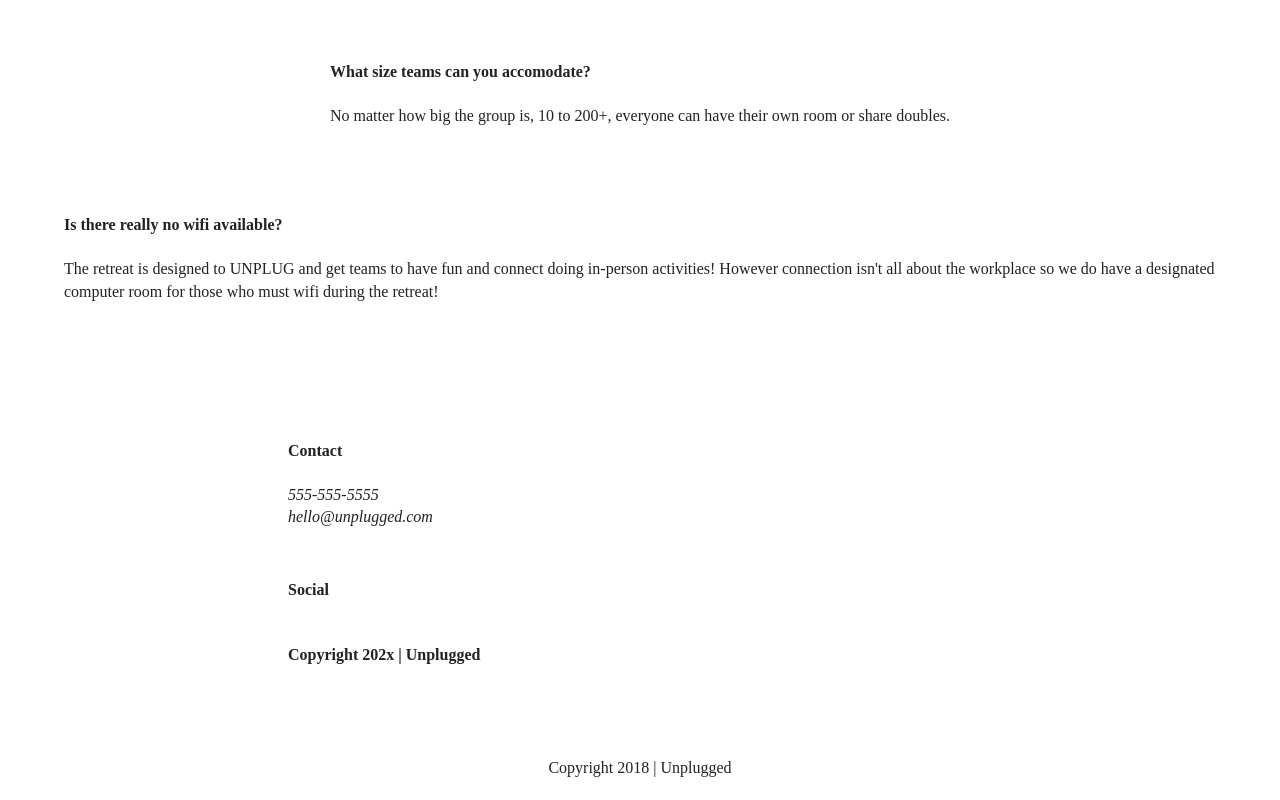
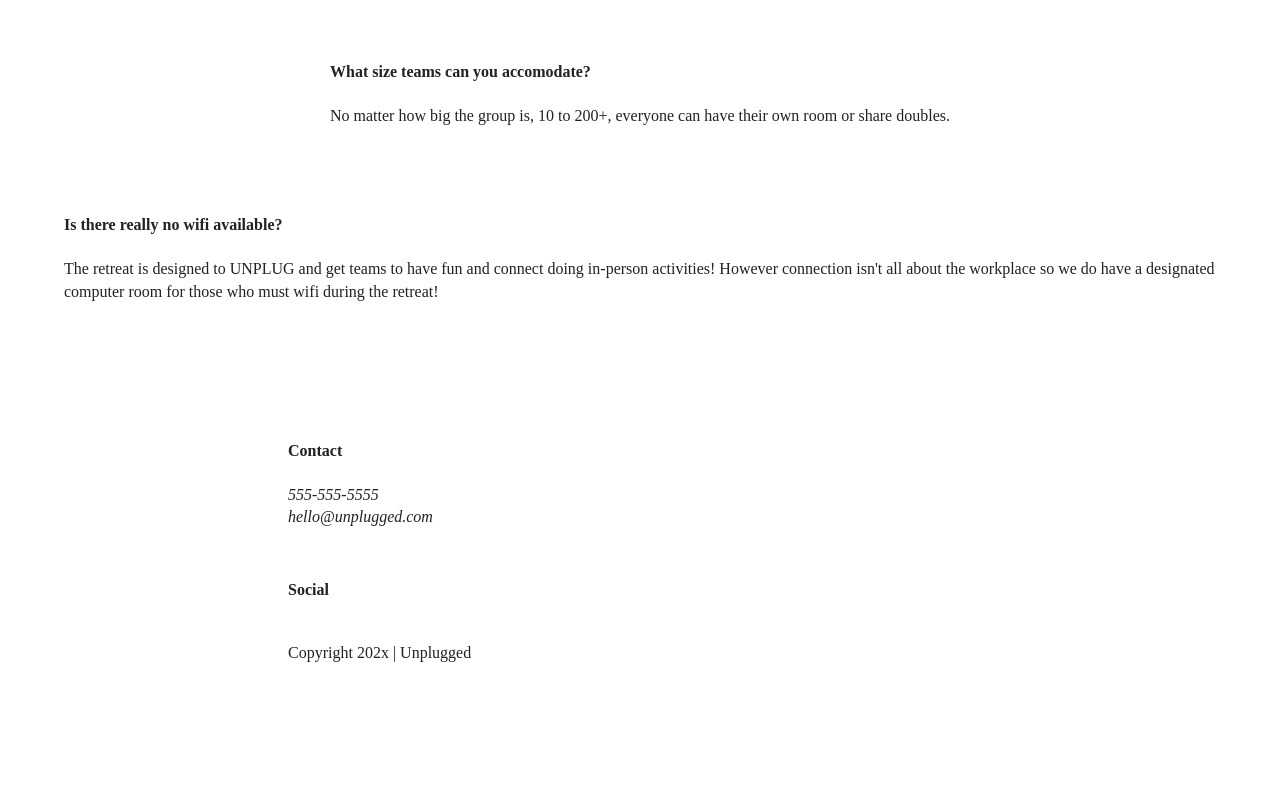
Before and after one commit to alebarraza88/unplugged, a website: page faq/index.html in a window 1280 px wide. Shown: the part 689-1489 px from the top of the page. After the commit the page ends 1424 px from the top, so only its background shows below. Drawn offline with Linux system fonts and the light colour scheme.

Commit message:
added copyright

```diff
--- a/faq/index.html
+++ b/faq/index.html
@@ -85,16 +85,13 @@
             </p>
           </div>
           <div class="copyright">
-            <h4> Copyright 202x | Unplugged </h4>
+            <p> Copyright 202x | Unplugged </p>
           </div>
         </div>
       </div>
       <!-- footer content ends -->
     </div>
     <!--footer content-wrapper ends-->
-    <div class="copyright">
-      <p>Copyright 2018 | Unplugged</p>
-    </div>
   </footer>
 
 
```
Also changed, not shown: about/index.html (+3 -0 lines), index.html (+1 -1 lines).
